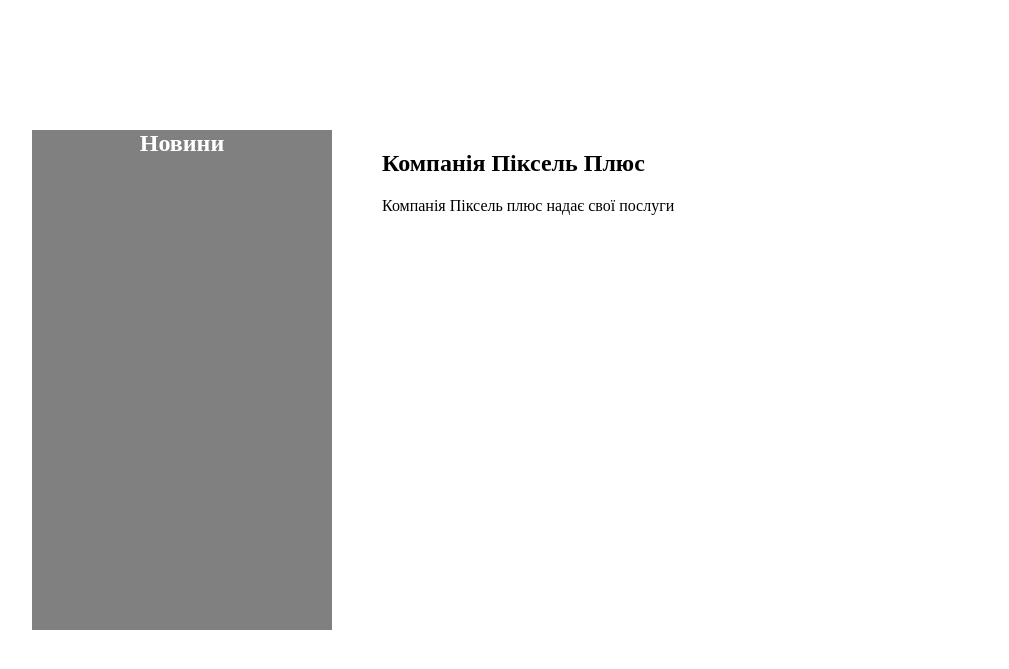
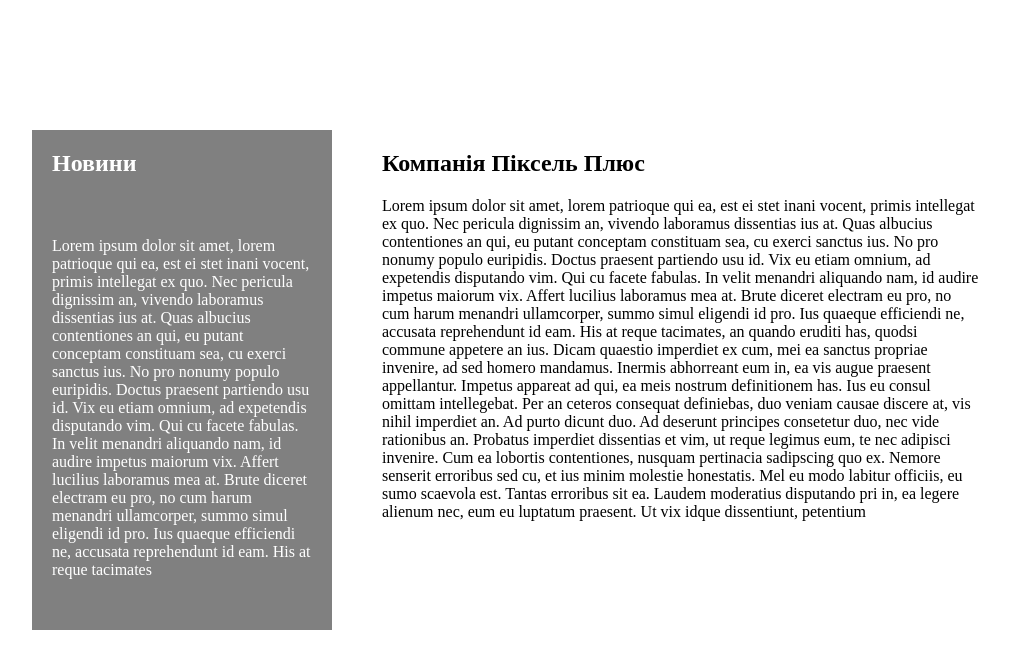
Before and after one commit to Gamhax/Logo, a PHP site: page / in a window 1280 px wide. Shown: the part 510-1179 px from the top of the page, without its empty margins (158-1167 px from the left). Run offline with PHP 8.4, Linux system fonts and the light colour scheme.

Commit message:
Update content.php

```diff
--- a/content.php
+++ b/content.php
@@ -26,10 +26,19 @@ height: 500;
 </style>
 <div class="content">
 <article>
-<h1>Новини</h1>
+<h1 style="text-align: left; padding: 20px;">Новини</h1>
+<p style="text-align: left; padding: 20px;">Lorem ipsum dolor sit amet, lorem patrioque qui ea, est ei stet inani vocent, primis intellegat ex quo. Nec pericula dignissim an, vivendo laboramus dissentias ius at. Quas albucius contentiones an qui, eu putant conceptam constituam sea, cu exerci sanctus ius. No pro nonumy populo euripidis. Doctus praesent partiendo usu id. Vix eu etiam omnium, ad expetendis disputando vim. Qui cu facete fabulas. In velit menandri aliquando nam, id audire impetus maiorum vix. Affert lucilius laboramus mea at. Brute diceret electram eu pro, no cum harum menandri ullamcorper, summo simul eligendi id pro. Ius quaeque efficiendi ne, accusata reprehendunt id eam. His at reque tacimates</p>
 </article>
 <section>
 <h1 style="text-align: left;">Компанія Піксель Плюс</h1>
-<p style="text-align: left;">Компанія Піксель плюс надає свої послуги</p>
+<p style="text-align: left;">Lorem ipsum dolor sit amet, lorem patrioque qui ea, est ei stet inani vocent, primis intellegat ex quo. Nec pericula dignissim an, vivendo laboramus dissentias ius at. Quas albucius contentiones an qui, eu putant conceptam constituam sea, cu exerci sanctus ius. No pro nonumy populo euripidis. Doctus praesent partiendo usu id. Vix eu etiam omnium, ad expetendis disputando vim. Qui cu facete fabulas.
+
+In velit menandri aliquando nam, id audire impetus maiorum vix. Affert lucilius laboramus mea at. Brute diceret electram eu pro, no cum harum menandri ullamcorper, summo simul eligendi id pro. Ius quaeque efficiendi ne, accusata reprehendunt id eam. His at reque tacimates, an quando eruditi has, quodsi commune appetere an ius.
+
+Dicam quaestio imperdiet ex cum, mei ea sanctus propriae invenire, ad sed homero mandamus. Inermis abhorreant eum in, ea vis augue praesent appellantur. Impetus appareat ad qui, ea meis nostrum definitionem has. Ius eu consul omittam intellegebat.
+
+Per an ceteros consequat definiebas, duo veniam causae discere at, vis nihil imperdiet an. Ad purto dicunt duo. Ad deserunt principes consetetur duo, nec vide rationibus an. Probatus imperdiet dissentias et vim, ut reque legimus eum, te nec adipisci invenire.
+
+Cum ea lobortis contentiones, nusquam pertinacia sadipscing quo ex. Nemore senserit erroribus sed cu, et ius minim molestie honestatis. Mel eu modo labitur officiis, eu sumo scaevola est. Tantas erroribus sit ea. Laudem moderatius disputando pri in, ea legere alienum nec, eum eu luptatum praesent. Ut vix idque dissentiunt, petentium </p>
 </section>
 </div>
```
